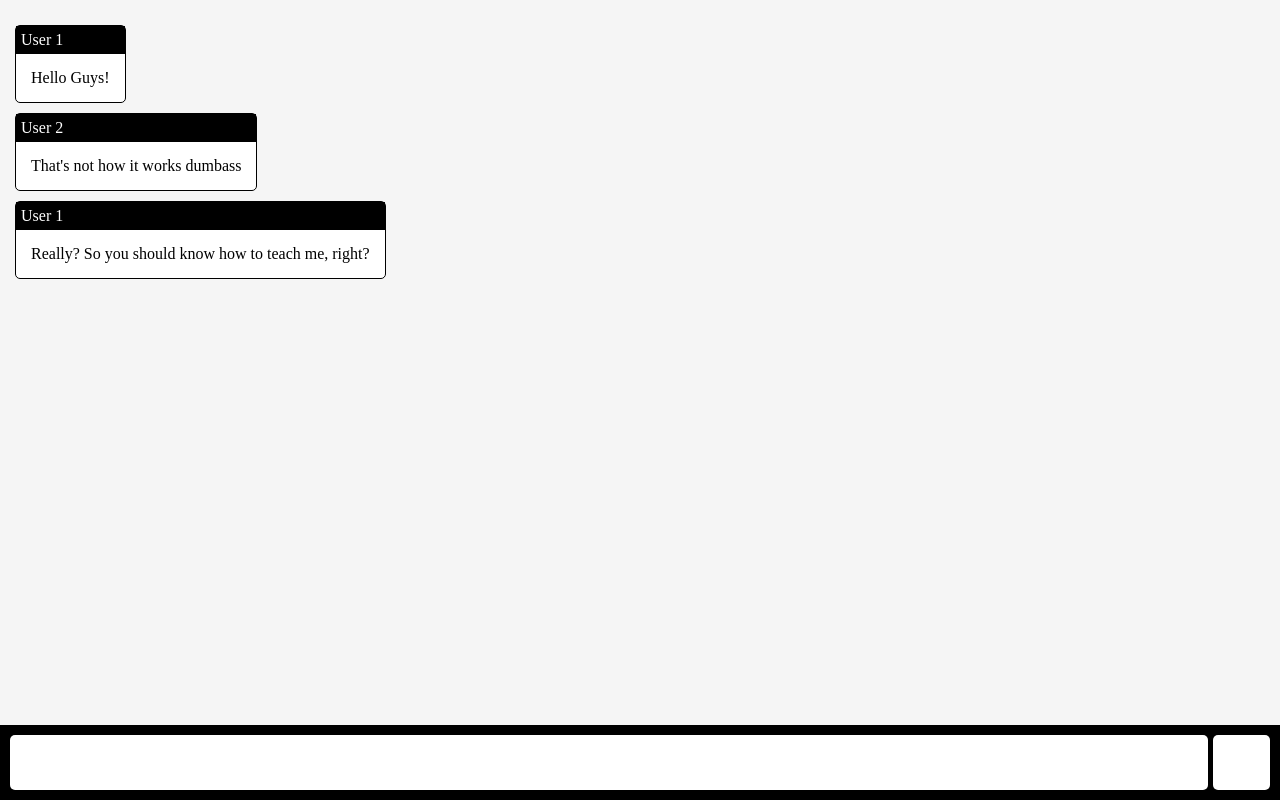
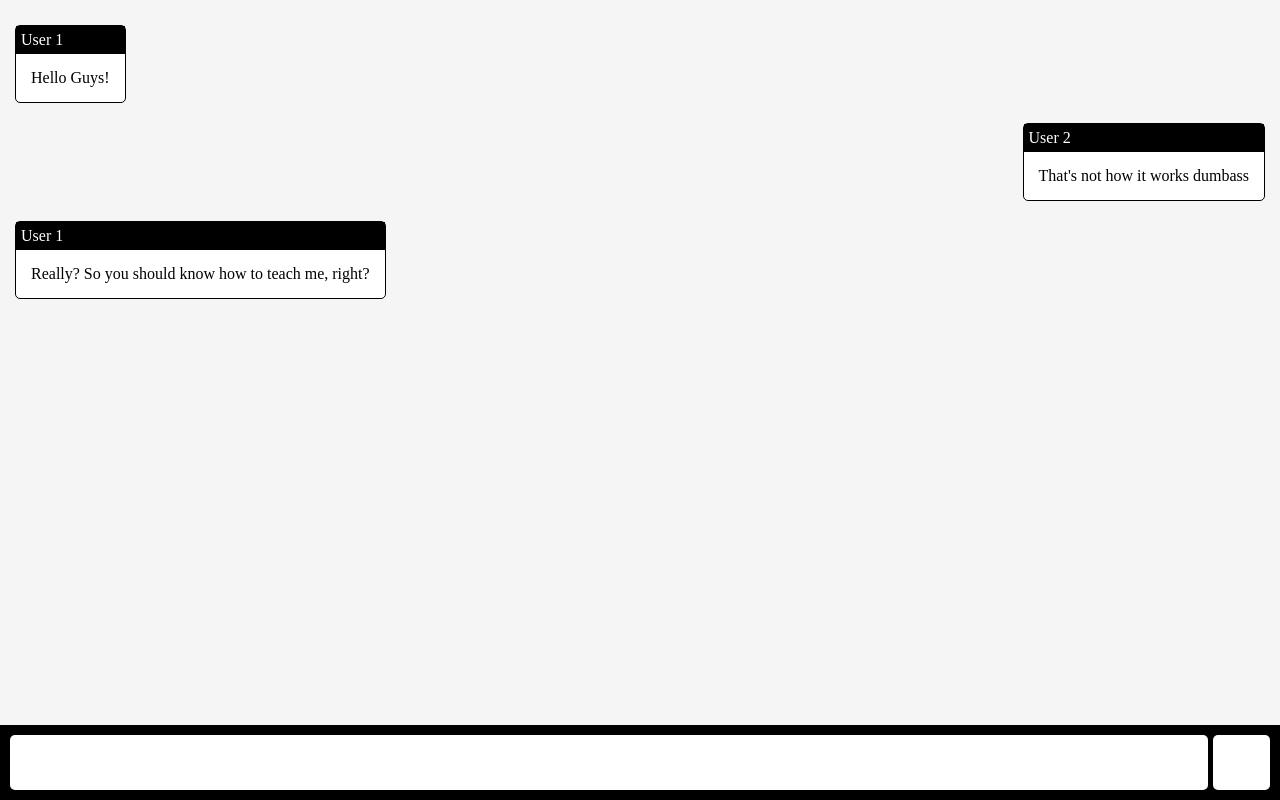
Before and after one commit to tosuki/gophir, a React (Vite) app in the folder client/: page / in a window 1280 px wide. Built offline with nearby package versions, Linux system fonts and the light colour scheme.

Commit message:
feat: the messages sent by the client will be placed on the right of the screen

```diff
--- a/client/src/components/chat/index.tsx
+++ b/client/src/components/chat/index.tsx
@@ -4,11 +4,12 @@ import MessagesComponent from "../messages"
 import "./styles.css"
 
 export default function ChatComponent() {
+
     return (
         <div className="chat-container">
             <MessagesComponent messages={[
                 { authorId: 1, content: "Hello Guys!", createdAt: 0 },
-                { authorId: 2, content: "That's not how it works dumbass", createdAt: 0 },
+                { authorId: 2, content: "That's not how it works dumbass", createdAt: 0, isMine: true },
                 { authorId: 1, content: "Really? So you should know how to teach me, right?", createdAt: 0 }
             ]}/>
             <InputComponent />
--- a/client/src/components/input/styles.css
+++ b/client/src/components/input/styles.css
@@ -23,7 +23,7 @@
 }
 
 .input-container .button:hover {
-    background-color: #F5F5F5;
+    background-color: green;
 }
 
 .input-container .input-element {
--- a/client/src/components/messages/index.tsx
+++ b/client/src/components/messages/index.tsx
@@ -4,7 +4,7 @@ import MessageComponent from "./message/message"
 
 import "./styles.css"
 
-export default function MessagesComponent({ messages }: { messages: Message[] }) {
+export default function MessagesComponent({ messages }: { messages: (Message & { isMine?: boolean })[] }) {
     return (
         <div className="messages-container">
             { messages.map((message) => {
@@ -13,6 +13,7 @@ export default function MessagesComponent({ messages }: { messages: Message[] })
                         authorId={ message.authorId }
                         content={ message.content }
                         createdAt={ message.createdAt }
+                        isMine={ message.isMine }
                     />
                 )
             })}
--- a/client/src/components/messages/message/message.tsx
+++ b/client/src/components/messages/message/message.tsx
@@ -2,8 +2,9 @@ import { Message } from "../../../api/model/Message";
 
 import "./styles.css"
 
-export default function MessageComponent(message: Message) {
+export default function MessageComponent(message: Message & { isMine?: boolean }) {
     return (
+        <div className={`message-row ${message.isMine ? "end" : "start"}`}>
             <div className="message-container">
                 <div className="message-header">
                     User { message.authorId }
@@ -12,5 +13,6 @@ export default function MessageComponent(message: Message) {
                     { message.content }
                 </div>
             </div>
+        </div>
     )
 }
--- a/client/src/components/messages/message/styles.css
+++ b/client/src/components/messages/message/styles.css
@@ -1,5 +1,15 @@
 .message-row {
     width: 100%;
+    display: flex;
+    align-items: center;
+}
+
+.start {
+    justify-content: start;
+}
+
+.end {
+    justify-content: end;
 }
 
 .message-container {
@@ -12,7 +22,7 @@
     margin-top: 10px;
     margin-bottom: 10px;
 
-    cursor: pointer;
+
 }
 
 .message-container .message-header {
@@ -20,6 +30,13 @@
     background-color: black;
     color: white;
     padding: 5px;
+    cursor: pointer;
+
+    transition: background-color .5s;
+}
+
+.message-container .message-header:hover {
+    background-color: rgb(54, 54, 54);
 }
 
 .message-container .message-body {
```
Lines whose indentation alone changed are shown as unchanged.
